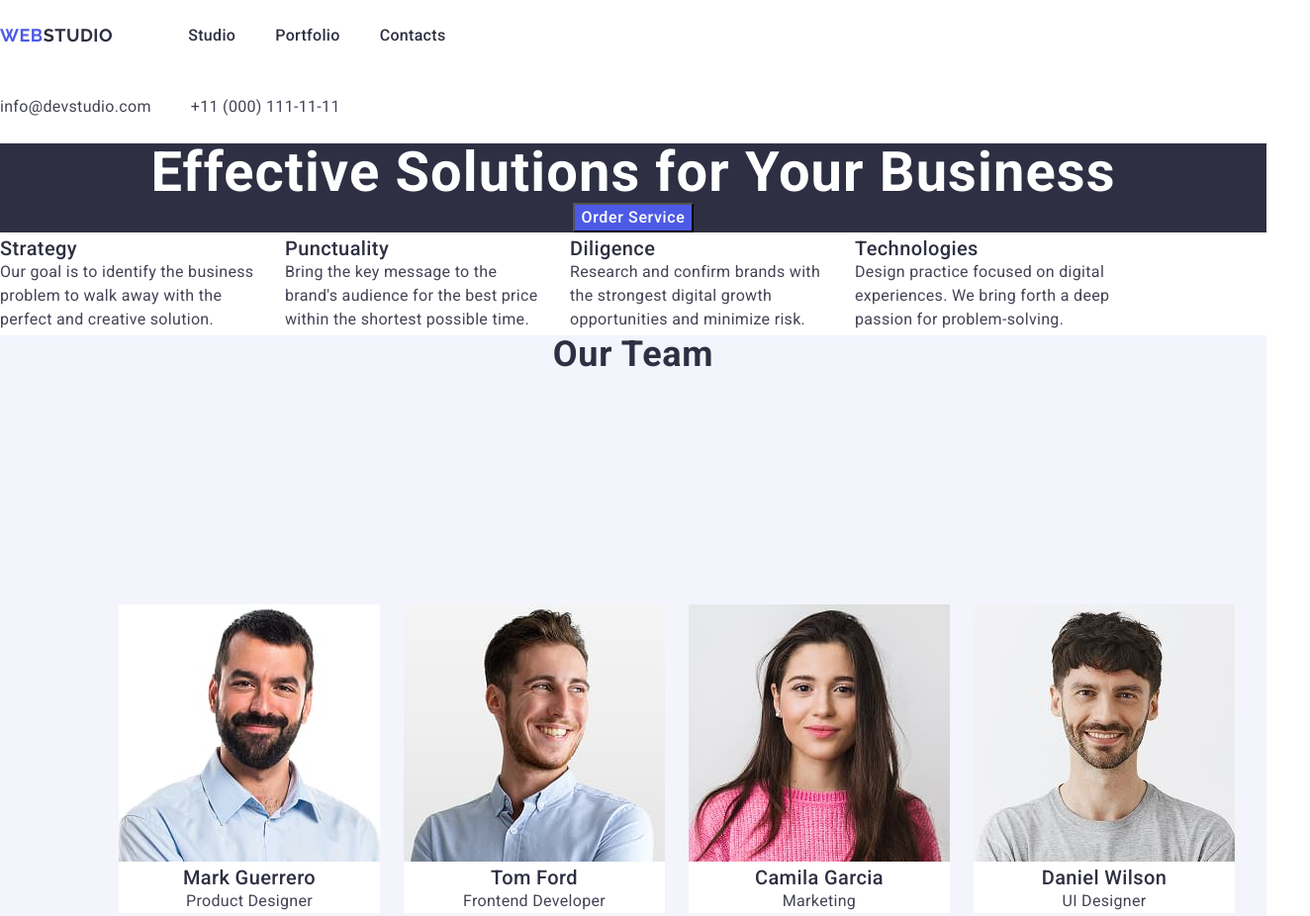
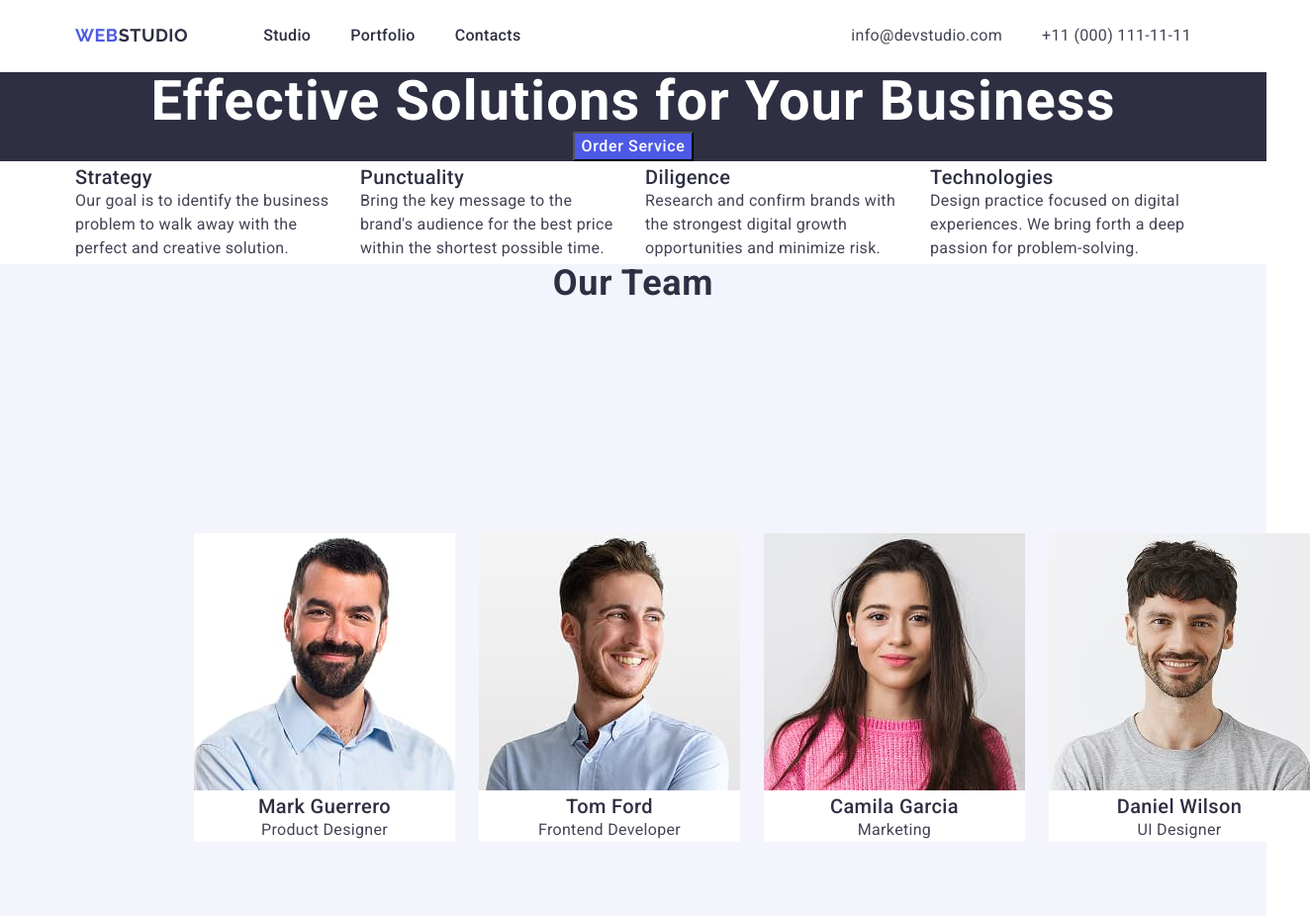
Before and after one commit to Oleksandr08/goit-markup-hw-03, a plain HTML site: page index.html in a window 1280 px wide. Shown: the top 926 px of the page at 99% size, 1324 px wide, since content can reach past the window. Drawn offline with nearby package versions, Linux system fonts and the light colour scheme.

Commit message:
Update index.html

```diff
--- a/index.html
+++ b/index.html
@@ -23,6 +23,7 @@
 </head>
 <body>
     <header class="header">
+        <div class="container header-container">
             <nav class="header-nav">
                 <a href="./index.html" class="logo header-logo">WEB<span class="header-web">Studio</span></a>
                 <ul class="header-menu-list">
@@ -37,14 +38,18 @@
                     <li class="address-item"><a class="address-title" href="tel:+110001111111">+11 (000) 111-11-11</a></li>
                 </ul>
             </address>
+        </div>
     </header>
     <main>
         <section class="main">
+            <div class="container">
                 <h1 class="main-title">Effective Solutions for Your Business</h1>
                 <button type="button" class="main-button">Order Service</button>
+            </div>
         </section>
          <section>
         <h2 hidden>Advantages</h2>
+         <div class="container">
               <ul class="advantages-list">
                 <li class="advantages-item">
                     <h3 class="advantages-title">Strategy</h3>
@@ -63,8 +68,10 @@
                     <p class="advantages-text">Design practice focused on digital experiences. We bring forth a deep passion for problem-solving.</p>
                 </li>
               </ul>
+         </div>
          </section>
         <section class="team">
+            <div class="container">
                 <h2 class="team-title">Our Team</h2>
                 <ul class="team-list">
                     <li class="team-item">
@@ -88,9 +95,11 @@
                         <p class="team-text">UI Designer</p>
                     </li>
                 </ul>
+            </div>
 
         </section>
         <section class="port">
+            <div class="container">
                 <h2 class="port-title">Our Portfolio</h2>
                 <ul class="port-list">
                     <li class="port-item">
@@ -124,11 +133,14 @@
                         <p class="port-text">Marketing</p>
                     </li>
                 </ul>
+            </div>
         </section>
     </main>
     <footer class="footer">
+        <div class="container">
             <a href="./index.html" class="footer-logo">WEB<span class="footer-web">Studio</span></a>
             <p class="footer-text">Increase the flow of customers and sales for your business with digital marketing & growth solutions.</p>
+        </div>
     </footer>
 </body>
 </html>
```
Lines whose indentation alone changed are shown as unchanged.
